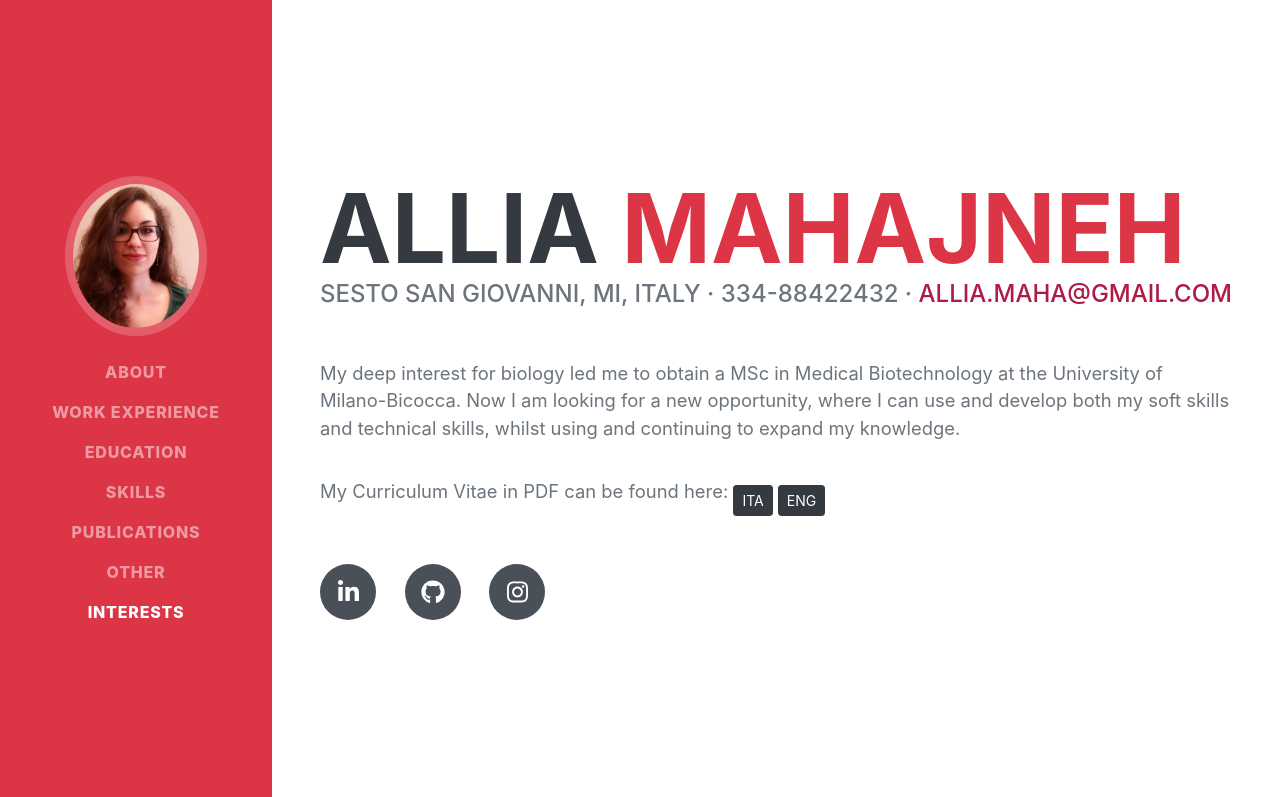
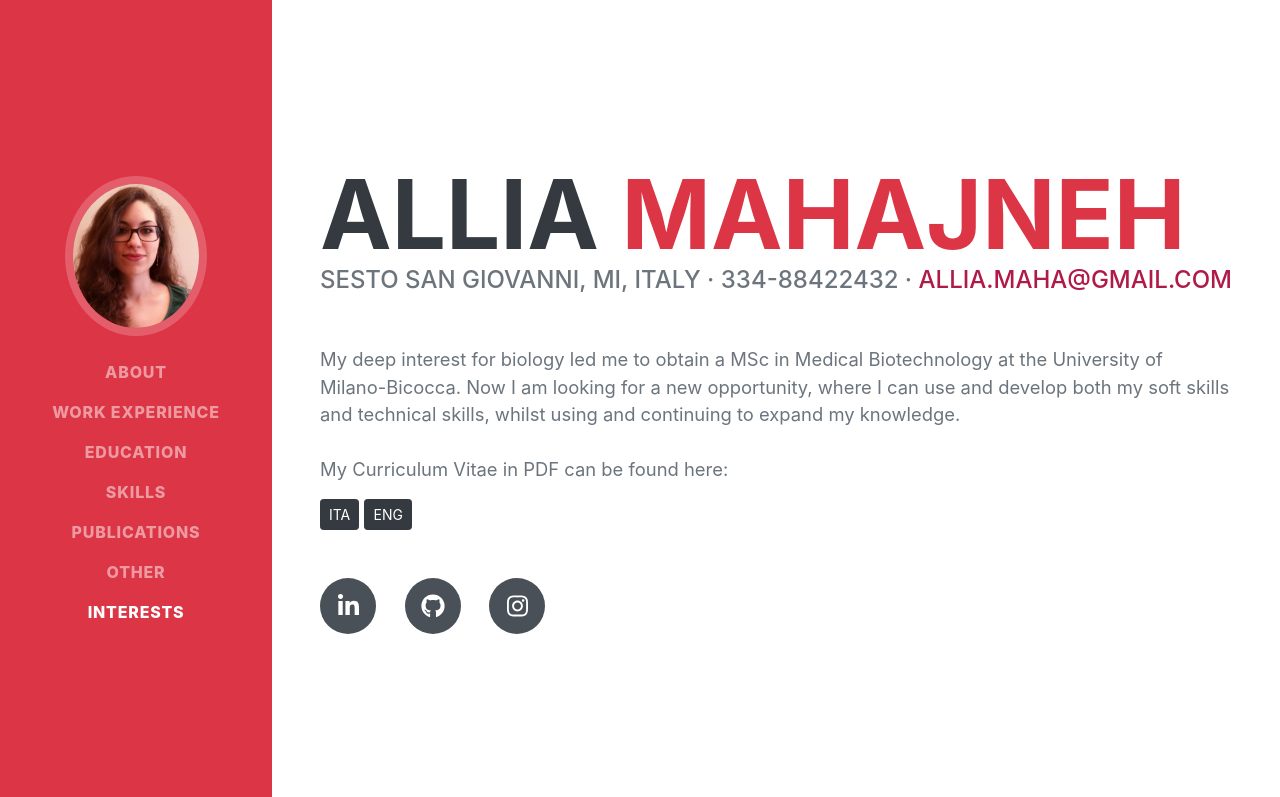
Before and after one commit to ally94maha/cv, a plain HTML site: page index.html in a window 1280 px wide. Shown: the top 797 px of the page. Drawn offline with nearby package versions, Linux system fonts and the light colour scheme; a web font is replaced by a local one.

Commit message:
Update index.html

```diff
--- a/index.html
+++ b/index.html
@@ -55,7 +55,7 @@
                     <p class="lead mb-5">My deep interest for biology led me to obtain a MSc in Medical Biotechnology at the University of Milano-Bicocca. Now I am looking for a new opportunity, where I can use and develop both my soft skills and technical skills, whilst using and continuing to expand my knowledge.
 					<br>
 					<br>
-					My Curriculum Vitae in PDF can be found here:
+					My Curriculum Vitae in PDF can be found here:<br>
 					<a class="btn btn-dark btn-sm" style="margin-top:15px" role="button" href="assets/CV_Allia Mahajneh - ita.pdf" target="_blank">ITA</a>
 					<a class="btn btn-dark btn-sm" style="margin-top:15px" role="button" href="assets/CV_Allia Mahajneh - eng.pdf" target="_blank">ENG</a>
 					</p>
```
